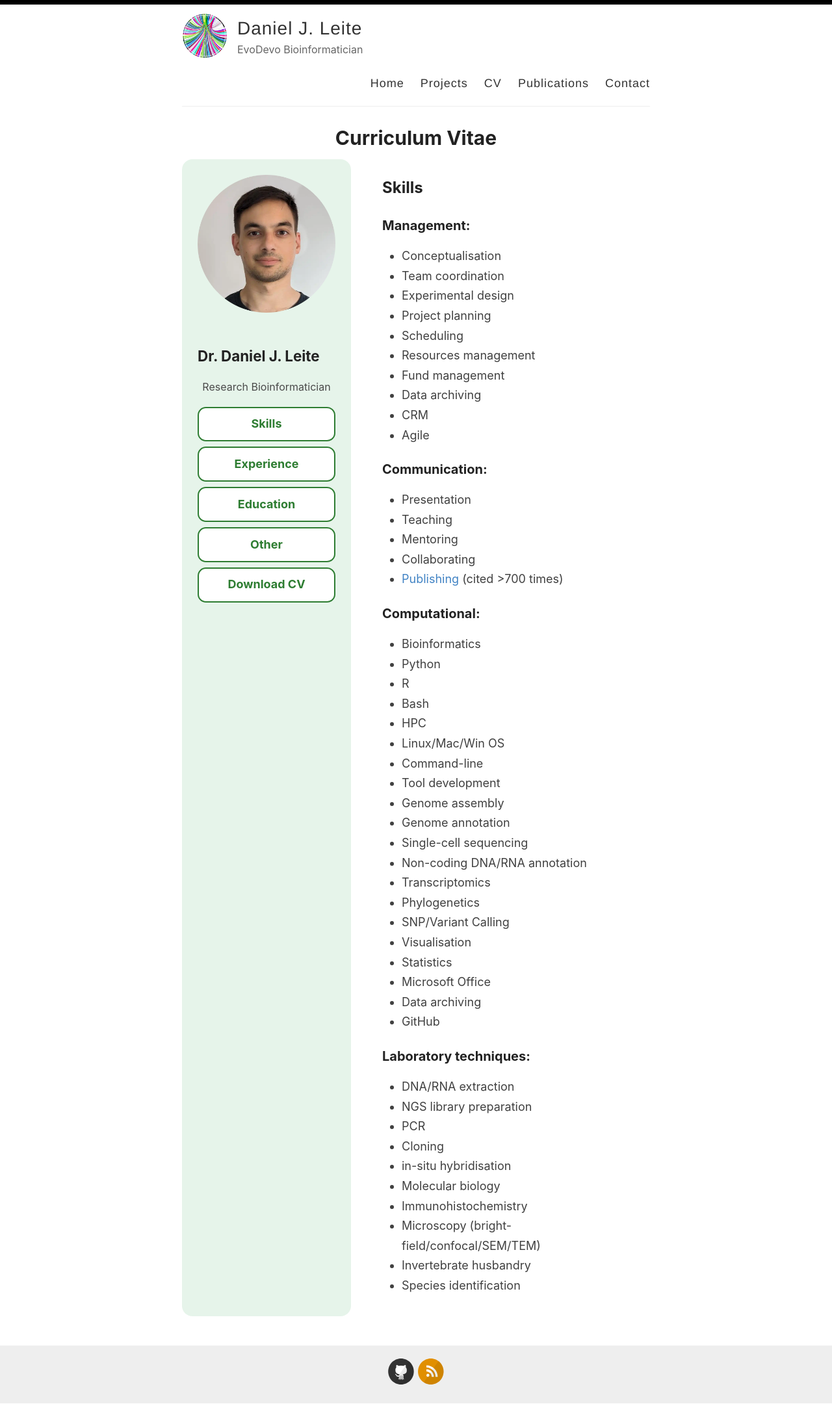
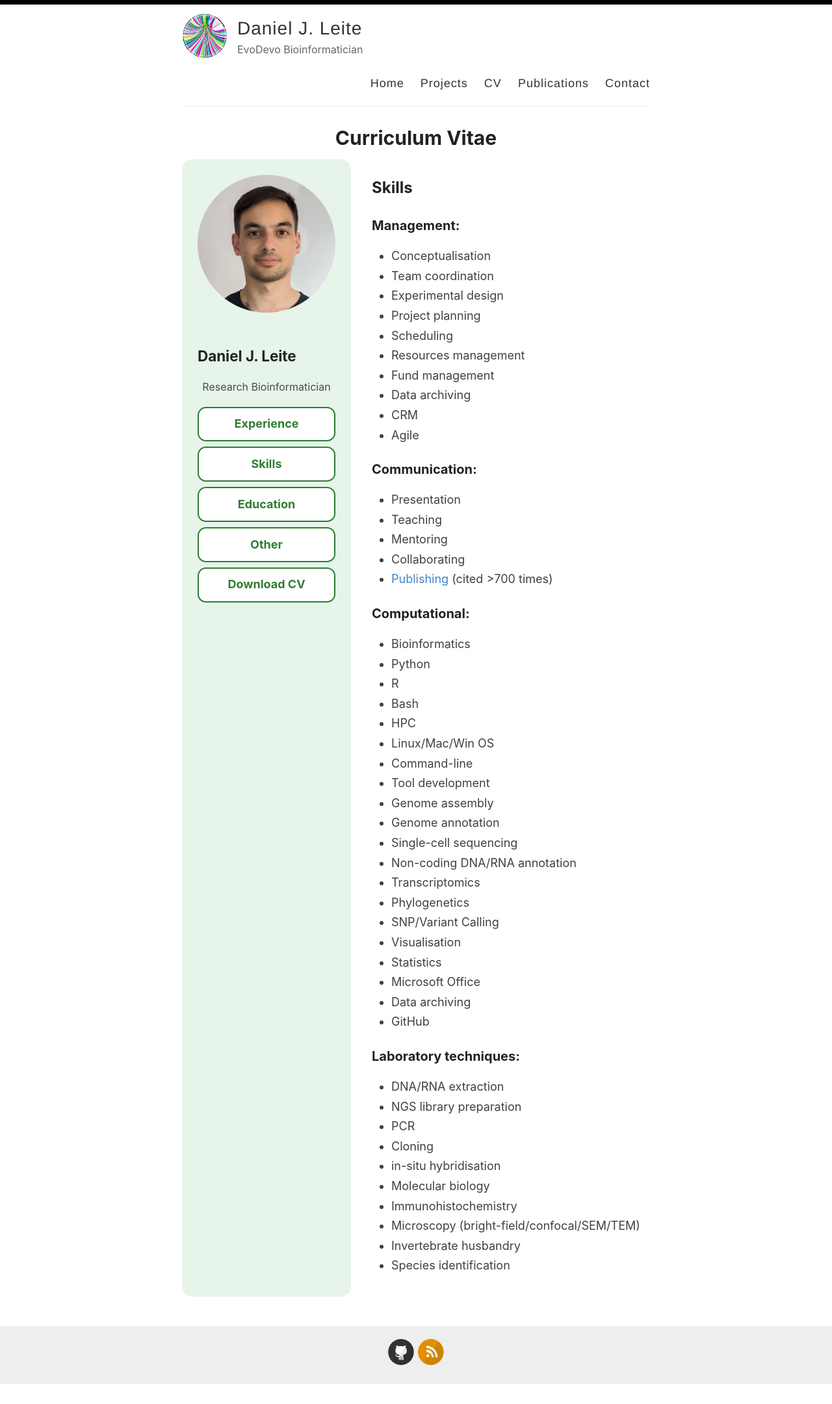
Before and after one commit to djleite/djleite.github.io, a Jekyll site: the page built from _pages/cv.md, in a window 1280 px wide. Shown: the whole page at 65% size. Built offline with Jekyll 4.4.1, drawn with Linux system fonts in a browser that asks for light colours; after the commit the page ends 2129 px from its top, so only the background shows below that.

Commit message:
change cv

```diff
--- a/_pages/cv.md
+++ b/_pages/cv.md
@@ -7,10 +7,10 @@
   <!-- Sidebar -->
   <aside class="cv-sidebar" style="text-align: center;">
     <img src="{{ '/images/DJL_ID_photo.webp' | relative_url }}" alt="DJ Leite">
-    <h2>Dr. Daniel J. Leite</h2>
+    <h2>Daniel J. Leite</h2>
     <p>Research Bioinformatician</p>
+    <a class="cv-button" onclick="showSection('experience')">Experience</a>
     <a class="cv-button" onclick="showSection('skills')">Skills</a>
-    <a class="cv-button" onclick="showSection('experience')">Experience</a>
     <a class="cv-button" onclick="showSection('education')">Education</a>
     <a class="cv-button" onclick="showSection('other')">Other</a>
     <a class="cv-button" href="/assets/cv/DJ_Leite_CV.pdf" target="_blank">Download CV</a>
```
Also changed, not shown: other parts of _pages/cv.md (+1 -1 lines).
